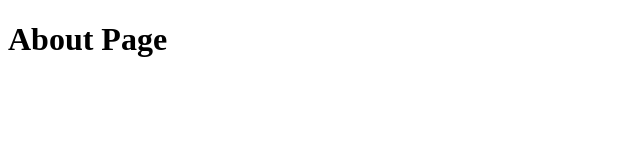
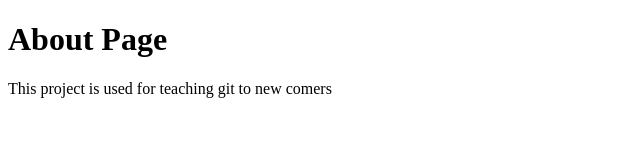
Before and after one commit to vishali0/html-project, a plain HTML site: page about.html in a window 1280 px wide. Shown: the whole page, without its empty margins (0-640 px from the left). Drawn offline with Linux system fonts and the light colour scheme.

Commit message:
created about info text

```diff
--- a/about.html
+++ b/about.html
@@ -7,5 +7,6 @@
   </head>
   <body>
     <h1>About Page</h1>
+    <p>This project is used for teaching git to new comers</p>
   </body>
 </html>
```
